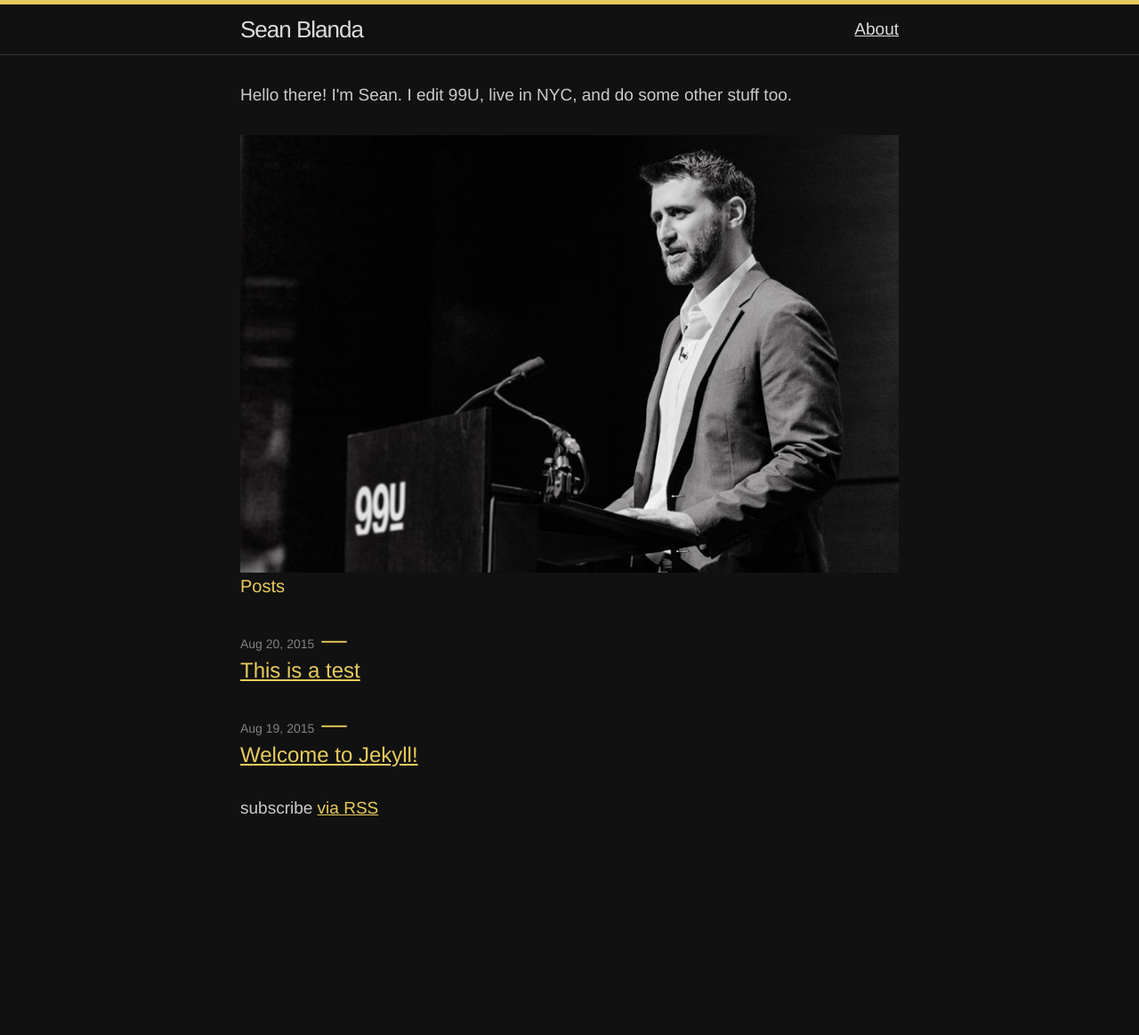
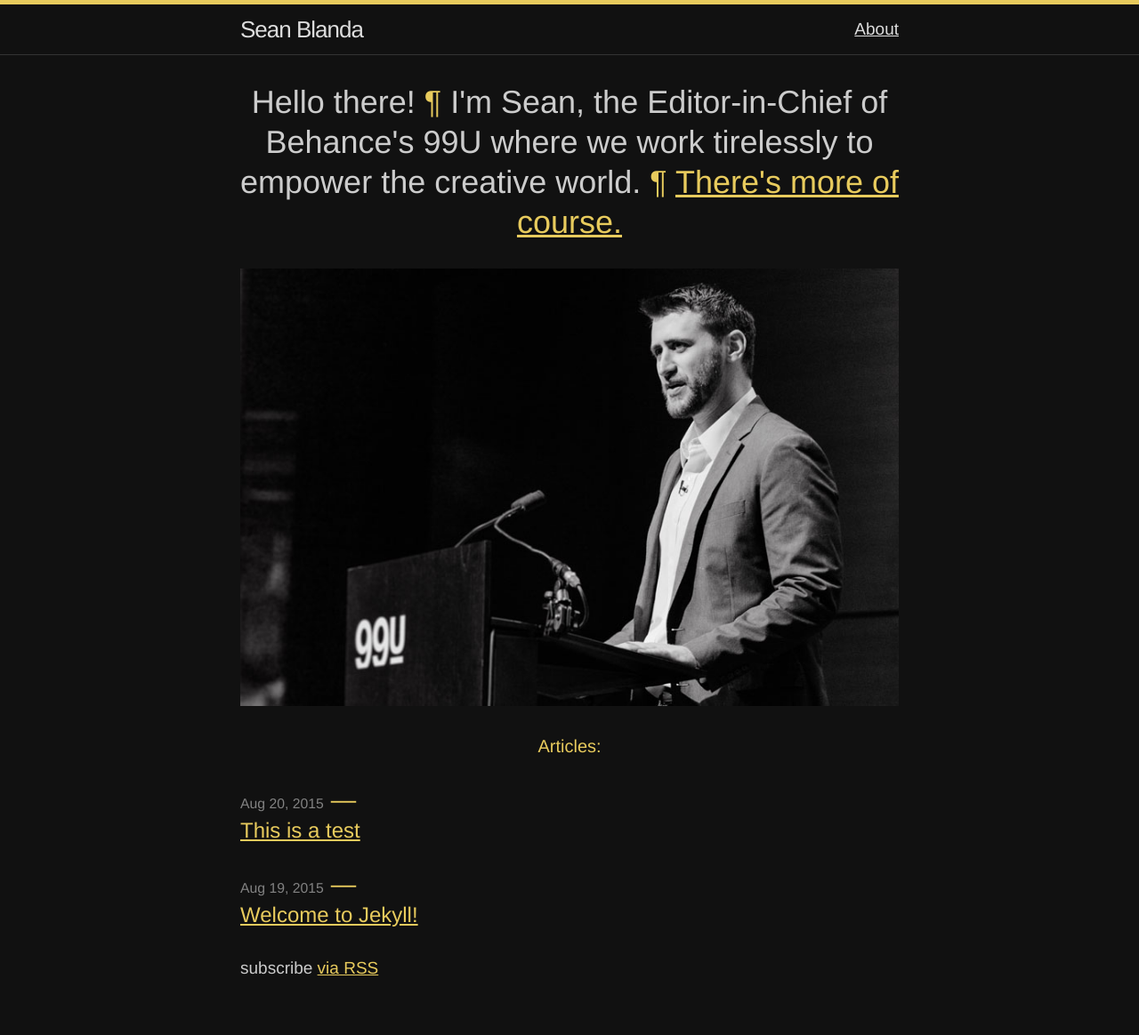
Before and after one commit to Blandanomics/Blandanomics.github.io, a Jekyll site: the page built from index.html, in a window 1280 px wide. Shown: the whole page at 89% size. Built offline with Jekyll 4.4.1, drawn with Linux system fonts in a browser that asks for light colours; before the commit the page ends 984 px from its top, so only the background shows below that.

Commit message:
home page edits

```diff
--- a/css/main.scss
+++ b/css/main.scss
@@ -61,6 +61,15 @@ $on-laptop:        800px;
   text-align: center;
 }
 
+.hello{/*the welcome text on the home page*/
+  font-size: 36px;
+  line-height: 45px;
+}
+
+.brand-color{
+  color: $brand-color
+}
+
 /**
  * Reset some basic elements
  */
@@ -87,7 +96,7 @@ body {
  */
 h1, h2, h3, h4, h5, h6,
 p, blockquote, pre,
-ul, ol, dl, figure,
+ul, ol, dl, figure, img,
 .highlight {
   margin-bottom: 30px; }
 
@@ -342,6 +351,8 @@ pre {
   .post-list > li {
     margin-bottom: 30px; }
 
+/* Commenting out so index page looks better.
+
 .post-meta {
   font-size: 14px;
   color: #828282; }
@@ -349,6 +360,8 @@ pre {
 .post-link {
   display: block;
   font-size: 24px; }
+*/
+
 
 /**
  * Posts
--- a/index.html
+++ b/index.html
@@ -3,11 +3,12 @@ layout: default
 ---
 
 <div class="home">
-<p>Hello there! I'm Sean. I edit 99U, live in NYC, and do some other stuff too.</p>
-
+<div class="hello center">Hello there! <span class="brand-color">¶</span> I'm Sean, the Editor-in-Chief of Behance's 99U where we work tirelessly to empower the creative world. <span class="brand-color">¶</span> <a href="/about">There's more of course.</a></p>
+</div>
 
 <img class="center" src="/images/blanda_bw.jpg" alt="Sean Blanda at a podium at the 99U Conference" width="740" height="492">
-  <h1 class="page-heading">Posts</h1>
+
+  <h1 class="center page-heading">Articles:</h1>
   <ul class="post-list">
     {% for post in site.posts %}
       <li>
```
Also changed, not shown: 3 other files.
